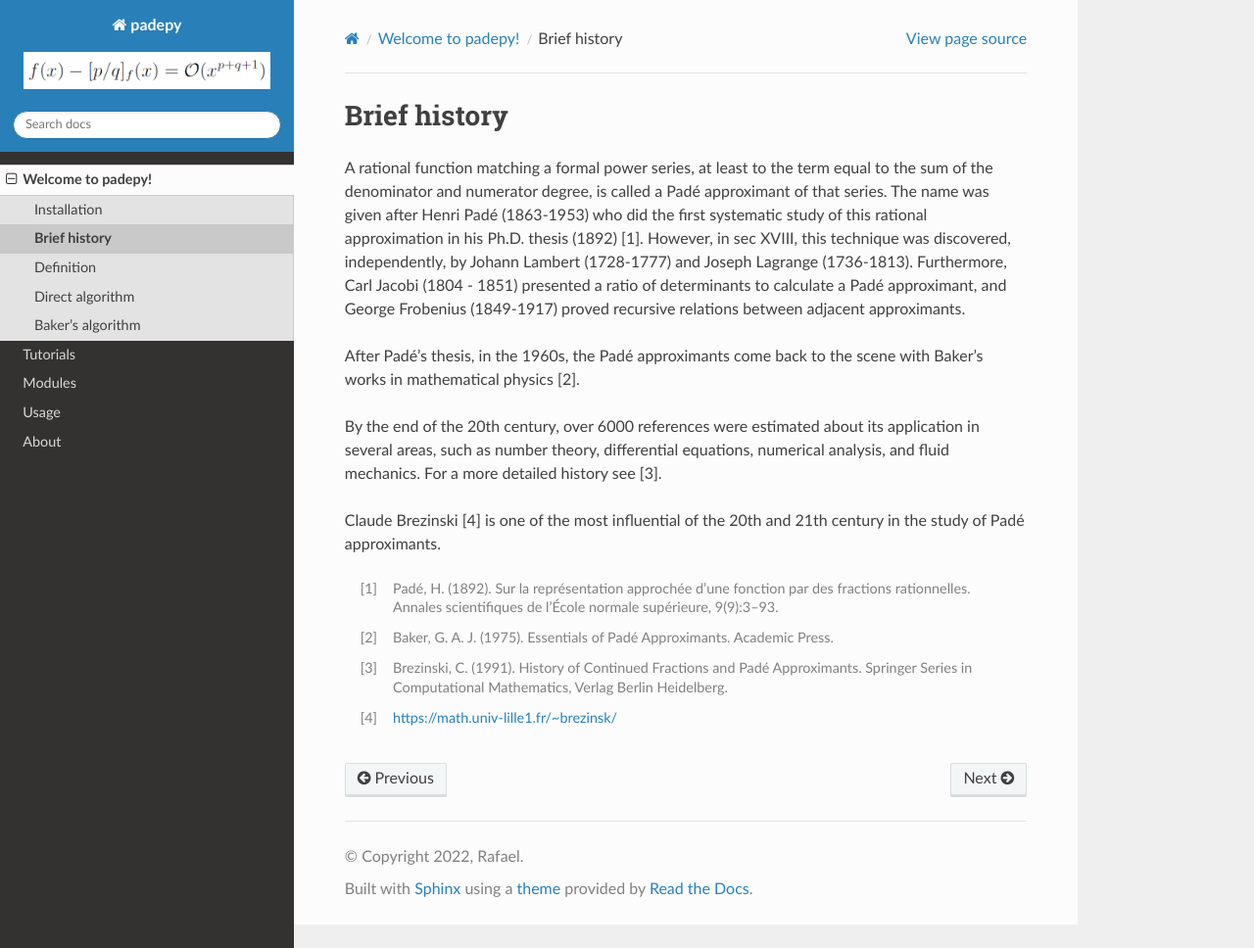
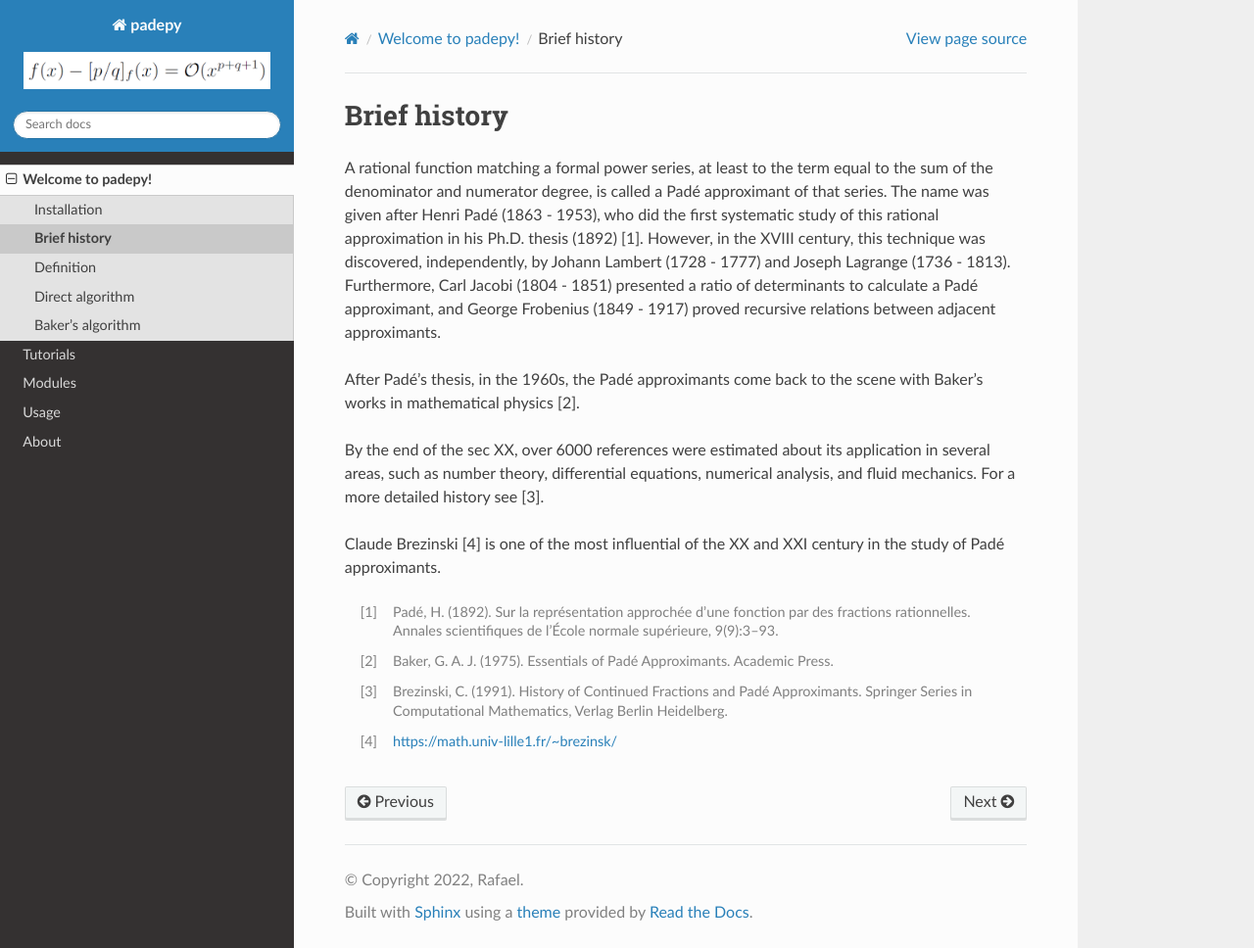
Before and after one commit to daSilvaRafael/padepy, a Sphinx documentation site: the page built from docs/source/history.rst, in a window 1280 px wide and 968 px high. Shown: the whole window at 98% size. Built offline with Sphinx 7.4.7 and the Read the Docs theme 2.0.0, drawn with Linux system fonts in a browser that asks for light colours.

Commit message:
Wording.

```diff
--- a/docs/source/history.rst
+++ b/docs/source/history.rst
@@ -2,13 +2,13 @@
 Brief history
 =============
 
-A rational function matching a formal power series, at least to the term equal to the sum of the denominator and numerator degree, is called a Padé approximant of that series. The name was given after Henri Padé (1863-1953) who did the first systematic study of this rational approximation in his Ph.D. thesis (1892) [1]. However, in sec XVIII, this technique was discovered, independently, by Johann Lambert (1728-1777) and Joseph Lagrange (1736-1813). Furthermore, Carl Jacobi (1804 - 1851) presented a ratio of determinants to calculate a Padé approximant, and George Frobenius (1849-1917) proved recursive relations between adjacent approximants.
+A rational function matching a formal power series, at least to the term equal to the sum of the denominator and numerator degree, is called a Padé approximant of that series. The name was given after Henri Padé (1863 - 1953), who did the first systematic study of this rational approximation in his Ph.D. thesis (1892) [1]. However, in the XVIII century, this technique was discovered, independently, by Johann Lambert (1728 - 1777) and Joseph Lagrange (1736 - 1813). Furthermore, Carl Jacobi (1804 - 1851) presented a ratio of determinants to calculate a Padé approximant, and George Frobenius (1849 - 1917) proved recursive relations between adjacent approximants.
 
 After Padé's thesis, in the 1960s, the Padé approximants come back to the scene with Baker's works in mathematical physics [2].
 
-By the end of the 20th century, over 6000 references were estimated about its application in several areas, such as number theory, differential equations, numerical analysis, and fluid mechanics. For a more detailed history see [3].
+By the end of the sec XX, over 6000 references were estimated about its application in several areas, such as number theory, differential equations, numerical analysis, and fluid mechanics. For a more detailed history see [3].
 
-Claude Brezinski [4] is one of the most influential of the 20th and 21th century in the study of Padé approximants.
+Claude Brezinski [4] is one of the most influential of the XX and XXI century in the study of Padé approximants.
 
 
 
```
